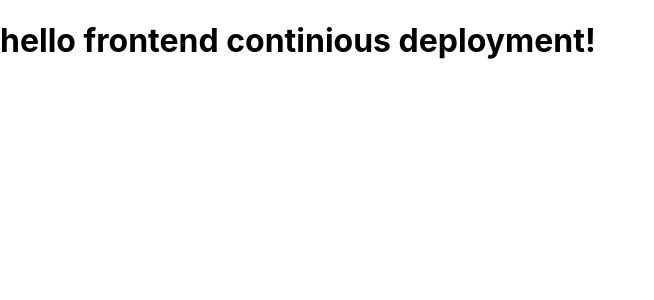
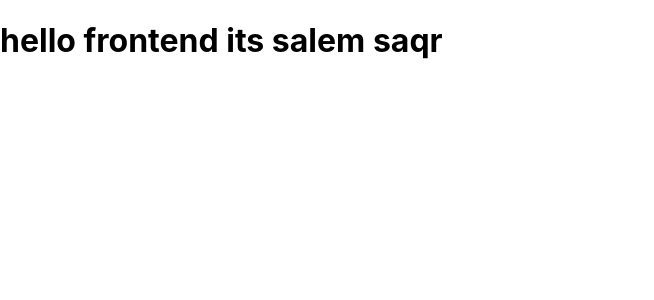
Before and after one commit to samertaha/frontend, a React (Create React App) app: page / in a window 1280 px wide. Shown: the top 300 px of the page, without its empty margins (0-654 px from the left). Built offline with nearby package versions, Linux system fonts and the light colour scheme.

Commit message:
Revert "changed h1 and added copy to yml file"
This reverts commit 80fd78b29d5e97c638b5d64419798f835aee6b9e.

```diff
--- a/src/App.js
+++ b/src/App.js
@@ -1,7 +1,7 @@
 function App() {
   return (
     <div>
-      <h1>hello frontend continious deployment!</h1>
+      <h1>hello frontend its salem saqr</h1>
     </div>
   );
 }
```
